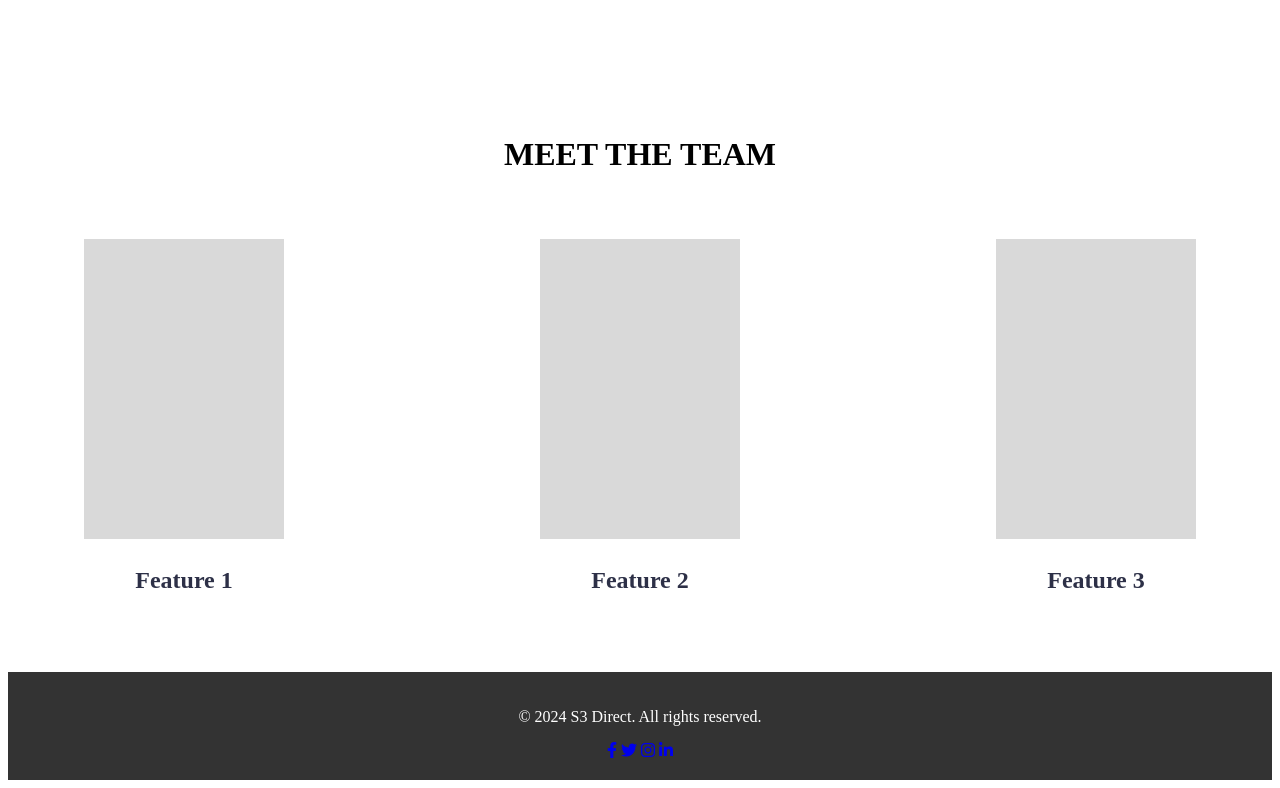
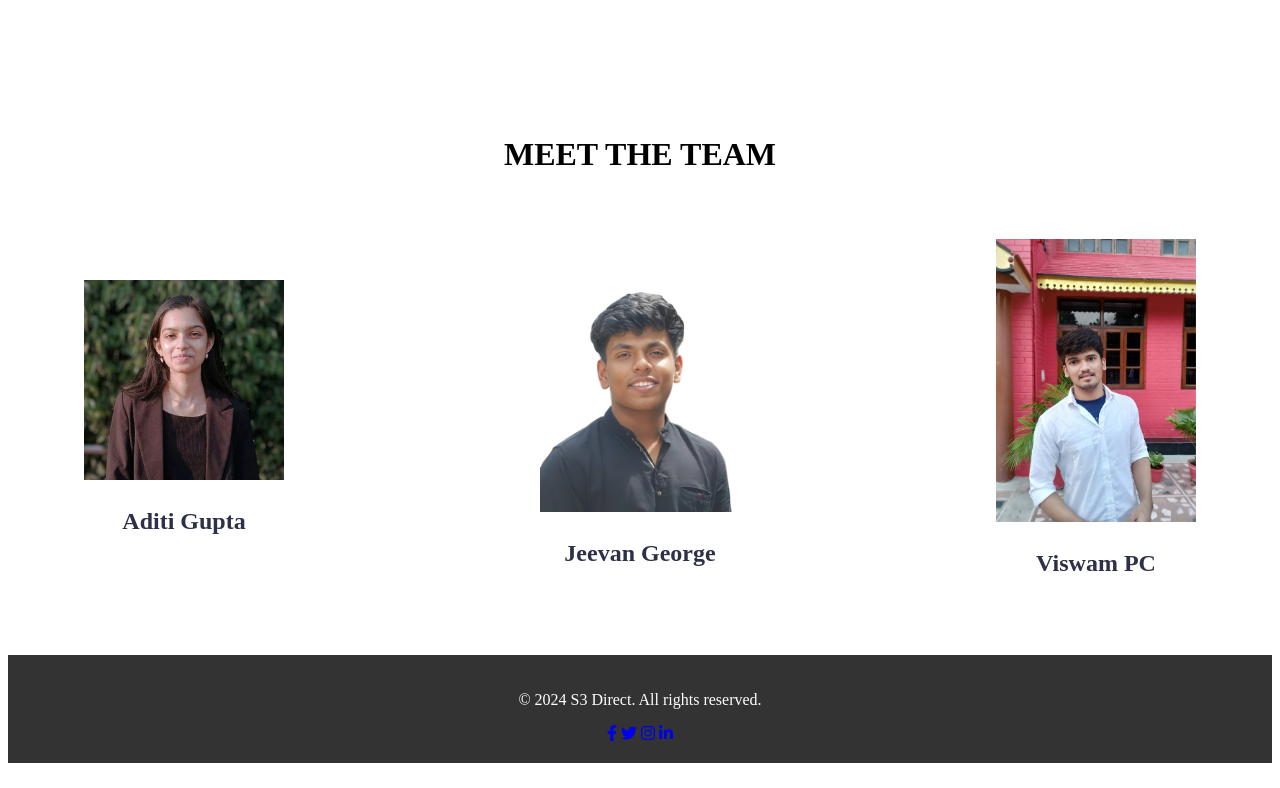
Before and after one commit to viswc/S3-Direct-Website, a Django app: page /about/ in a window 1280 px wide. Shown: the part 473-1261 px from the top of the page. After the commit the page ends 1236 px from the top, so only its background shows below. Run offline with Django 5.2, Linux system fonts and the light colour scheme; some libraries are stand-ins or nearby versions.

Commit message:
__Update

```diff
--- a/S3DirectWebsite/Core/templates/Public/Pages/About.html
+++ b/S3DirectWebsite/Core/templates/Public/Pages/About.html
@@ -21,18 +21,22 @@
   <div class="feature-heading">MEET THE TEAM</div>
   <div class="feature-container">
       <div class="feature">
-          <div class="feature-icon"></div>
-          <div class="feature-title">Feature 1</div>
+          <!-- <div class="feature-icon">
+            <img src="/static/resources/aditi.jpg" width="200px">
+          </div> -->
+
+          <img src="/static/resources/aditi.jpg" width="200px">
+          <div class="feature-title">Aditi Gupta</div>
       </div>
       <div class="feature">
-          <div class="feature-icon">
+          <!-- <div class="feature-icon"></div> -->
 
-          </div>
-          <div class="feature-title">Feature 2</div>
+          <img src="/static/resources/Jeevan.png" width="200px">
+          <div class="feature-title">Jeevan George</div>
       </div>
       <div class="feature">
-          <div class="feature-icon"></div>
-          <div class="feature-title">Feature 3</div>
+        <img src="/static/resources/me.jpg" width="200px">
+          <div class="feature-title">Viswam PC</div>
       </div>
   </div>
 </div>
--- a/S3DirectWebsite/Core/templates/Public/Pages/Home.html
+++ b/S3DirectWebsite/Core/templates/Public/Pages/Home.html
@@ -21,7 +21,7 @@
         </div>
     </div>
     <div class="single-image">
-        <img src="https://via.placeholder.com/400" alt="Cloud Storage" class="hero-image" width="250px">
+        <img src="/static/resources/400.png" alt="Cloud Storage" class="hero-image" width="250px">
     </div>
   </div>
 
```
Also changed, not shown: S3DirectWebsite/Core/static/resources/400.png (added), S3DirectWebsite/Core/static/resources/Aditi.jpg (added), S3DirectWebsite/Core/static/resources/Jeevan.png (added), S3DirectWebsite/Core/static/resources/Me.jpg (added), S3DirectWebsite/db.sqlite3.
